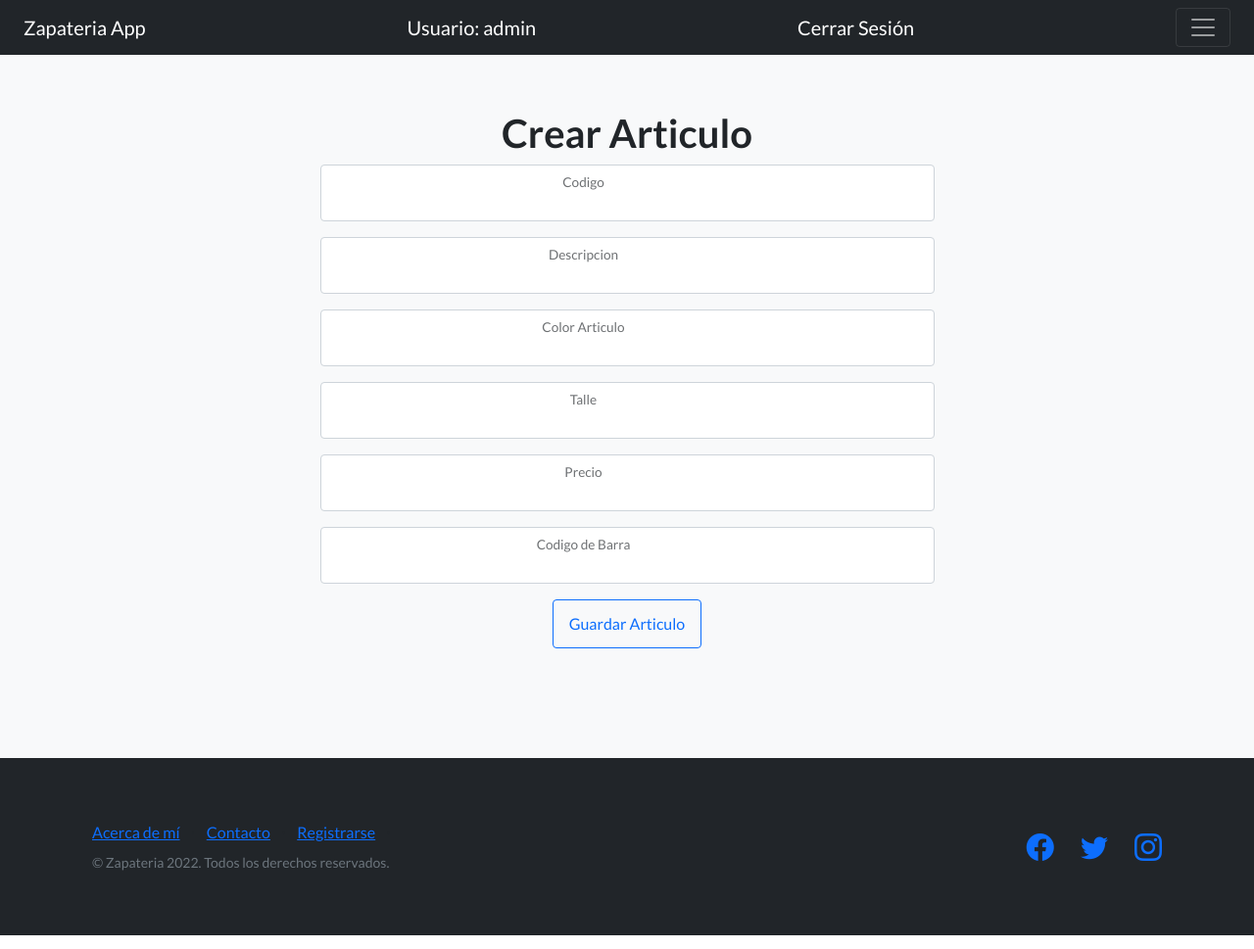
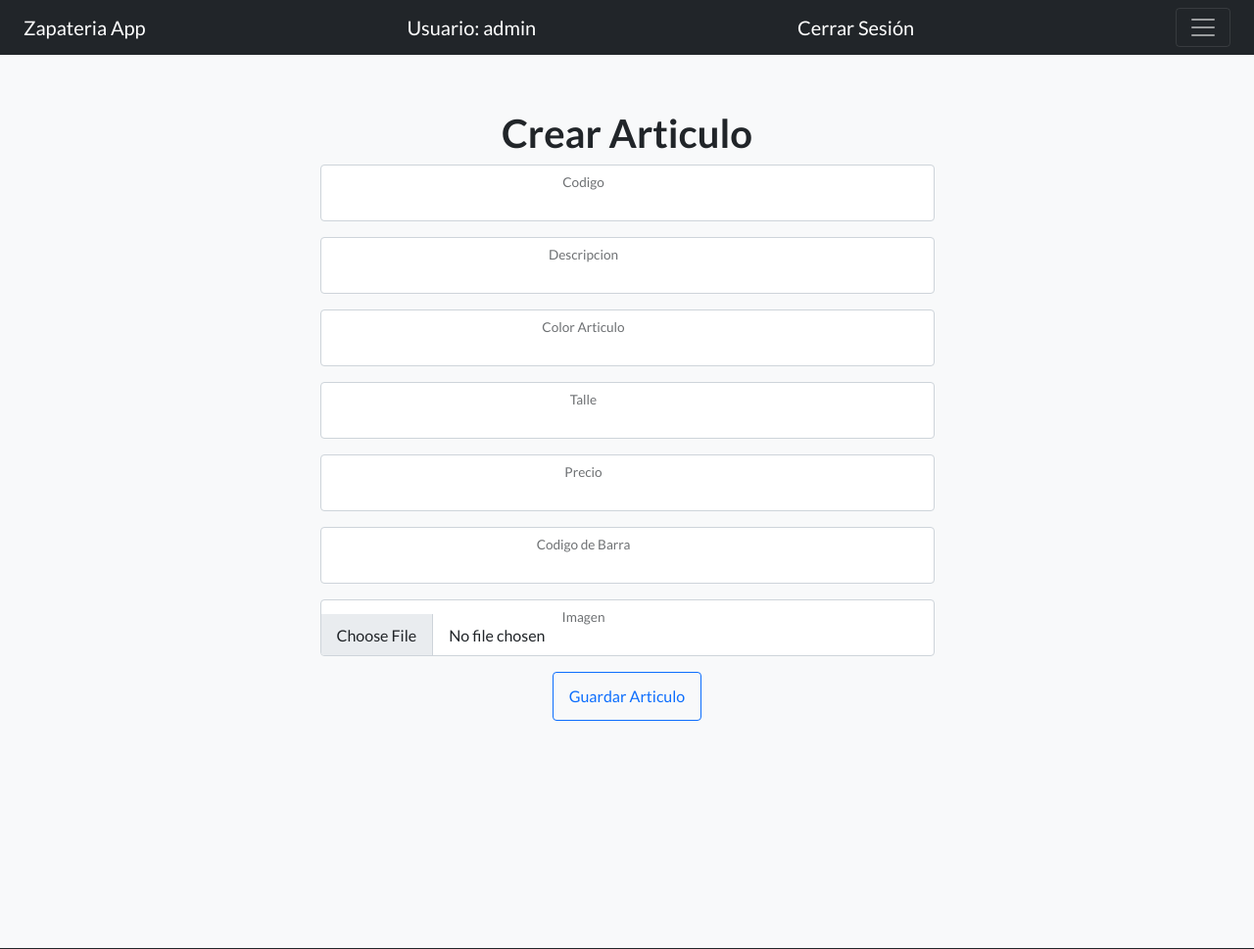
Before and after one commit to Alonso195/ProyectoFinalPythonAlonso, a Django app: page /creaArticulos/ in a window 1280 px wide. Shown: the top 969 px of the page at 98% size. Run offline with Django 4.2, Linux system fonts and the light colour scheme; a user stored in the database is signed in; some libraries are stand-ins or nearby versions.

Commit message:
imagenes articulos

```diff
--- a/ProyectoFinalPython/AppProyectoFinalPython/forms.py
+++ b/ProyectoFinalPython/AppProyectoFinalPython/forms.py
@@ -1,4 +1,6 @@
 from django import forms
+
+from AppProyectoFinalPython.models import Articulo
 
 class ContactFormulario(forms.Form):
     name = forms.CharField()
@@ -44,3 +46,6 @@ class ArticuloFormulario(forms.Form):
     Talle = forms.CharField()
     Precio = forms.CharField()
     CodigoBarra = forms.CharField()
+    class Meta:
+        model=Articulo
+        fields=('imagen',)
--- a/ProyectoFinalPython/AppProyectoFinalPython/models.py
+++ b/ProyectoFinalPython/AppProyectoFinalPython/models.py
@@ -56,6 +56,7 @@ class Articulo(models.Model):
     Talle = models.CharField(max_length=20)
     Precio = models.CharField(max_length=20)
     CodigoBarra = models.CharField(max_length=30)
+    imagen = models.ImageField(upload_to='articulos', blank=True, null=True)
 
     def __str__(self) -> str:
         return f'Codigo: {self.CodigoArticulo} - Descripcion: {self.Descripcion}'
--- a/ProyectoFinalPython/AppProyectoFinalPython/templates/Articulos/articulo_create.html
+++ b/ProyectoFinalPython/AppProyectoFinalPython/templates/Articulos/articulo_create.html
@@ -10,7 +10,8 @@
         <div class="row justify-content-center">
             <div class="col-lg-8 col-xl-7" >
 
-                <form  action="{% url 'CreaArticulos' %}" method="POST">{% csrf_token %}
+                <form enctype="multipart/form-data"
+                action="{% url 'CreaArticulos' %}" method="POST">{% csrf_token %}
                     <!-- Codigo input-->
                     <div class="form-floating mb-3">
                         <input class="form-control" name="CodigoArticulo" type="text"/>
@@ -41,7 +42,10 @@
                         <input class="form-control" name="CodigoBarra" type="text">
                         <label name="CodigoBarra">Codigo de Barra</label>
                     </div>
-
+                    <div class="form-floating mb-3">
+                        <input class="form-control" name="imagen" type="file">
+                        <label name="imagen">Imagen</label>
+                    </div>
 
                     <!-- Submit Button-->
                     <input class="btn btn-outline-primary btn-xl" id="submitButton" value="Guardar Articulo" type="submit">
@@ -49,6 +53,11 @@
             </div>
         </div>
 
+        <br>
+        <br>
+        <br>
+        <br>
+        <br>
     </div>
 </section>
 {% endblock blockDinamico %}
--- a/ProyectoFinalPython/AppProyectoFinalPython/views.py
+++ b/ProyectoFinalPython/AppProyectoFinalPython/views.py
@@ -164,14 +164,14 @@ class ArticuloList(LoginRequiredMixin, ListView):
 class ArticuloDetail(LoginRequiredMixin, DetailView):
 
     model = Articulo
-    template_name = './Articulos/Articulos_detail.html'
-    context_object_name = 'Articulos'
+    template_name = './Articulos/articulo_detail.html'
+    context_object_name = 'Articulo'
 
 class ArticuloCreate(LoginRequiredMixin, CreateView):
     model = Articulo
     template_name = './Articulos/Articulo_create.html'
     form_class: ArticuloFormulario
-    fields = [ "CodigoArticulo", "Descripcion", "Color", "Talle", "Precio", "CodigoBarra"]
+    fields = [ "CodigoArticulo", "Descripcion", "Color", "Talle", "Precio", "CodigoBarra", "imagen"]
     success_url = '/listaArticulos/'
 
 
--- a/ProyectoFinalPython/ProyectoFinalPython/settings.py
+++ b/ProyectoFinalPython/ProyectoFinalPython/settings.py
@@ -11,7 +11,7 @@ https://docs.djangoproject.com/en/4.0/ref/settings/
 """
 
 from pathlib import Path
-
+import os
 # Build paths inside the project like this: BASE_DIR / 'subdir'.
 BASE_DIR = Path(__file__).resolve().parent.parent
 
@@ -125,3 +125,7 @@ STATIC_URL = 'static/'
 # https://docs.djangoproject.com/en/4.0/ref/settings/#default-auto-field
 
 DEFAULT_AUTO_FIELD = 'django.db.models.BigAutoField'
+
+
+MEDIA_URL = '/media/'
+MEDIA_ROOT = os.path.join(BASE_DIR, 'media')
--- a/ProyectoFinalPython/ProyectoFinalPython/urls.py
+++ b/ProyectoFinalPython/ProyectoFinalPython/urls.py
@@ -2,10 +2,12 @@
 
 from django.contrib import admin
 from django.urls import path, include
-
+from django.conf import settings
+from django.conf.urls.static import static
 urlpatterns = [
     path('admin/', admin.site.urls),
     path('', include('AppProyectoFinalPython.urls')),
     path('', include('AppCatalogoArticulos.urls')),
     path('', include('AppPerfilYResgistro.urls')),
 ]
+urlpatterns += static(settings.MEDIA_URL, document_root=settings.MEDIA_ROOT)
```
Also changed, not shown: ProyectoFinalPython/AppProyectoFinalPython/templates/Articulos/articulo_delete.html (+25 -1 lines), ProyectoFinalPython/AppProyectoFinalPython/templates/Articulos/articulo_detail.html (+10 -4 lines), ProyectoFinalPython/AppProyectoFinalPython/templates/Articulos/articulo_update.html (+8 -0 lines), ProyectoFinalPython/AppProyectoFinalPython/migrations/0006_articulo_imagen.py (added), ProyectoFinalPython/db.sqlite3, ProyectoFinalPython/media/articulos/Zapatos-para-uniforme.jpg (added), 2 other files.
